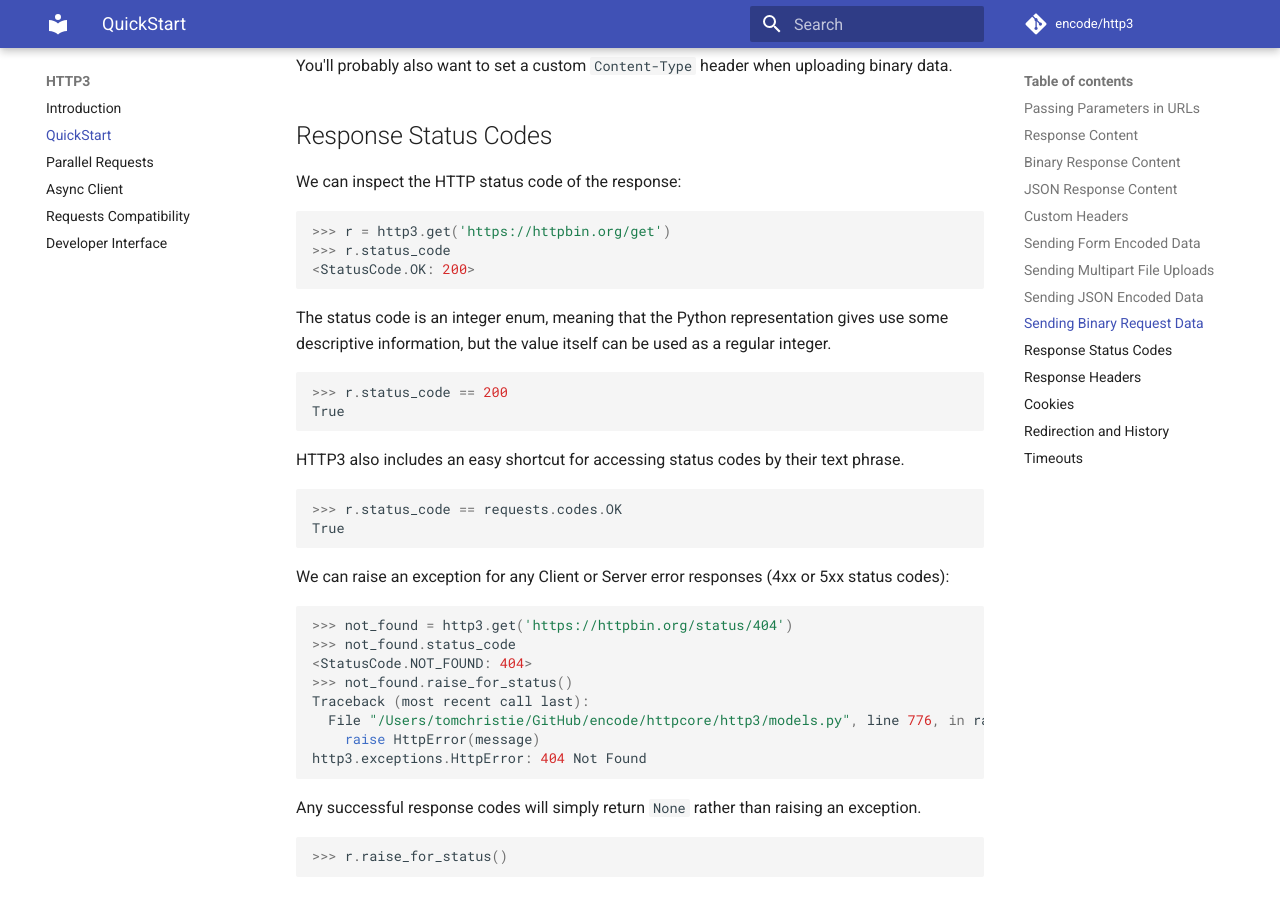
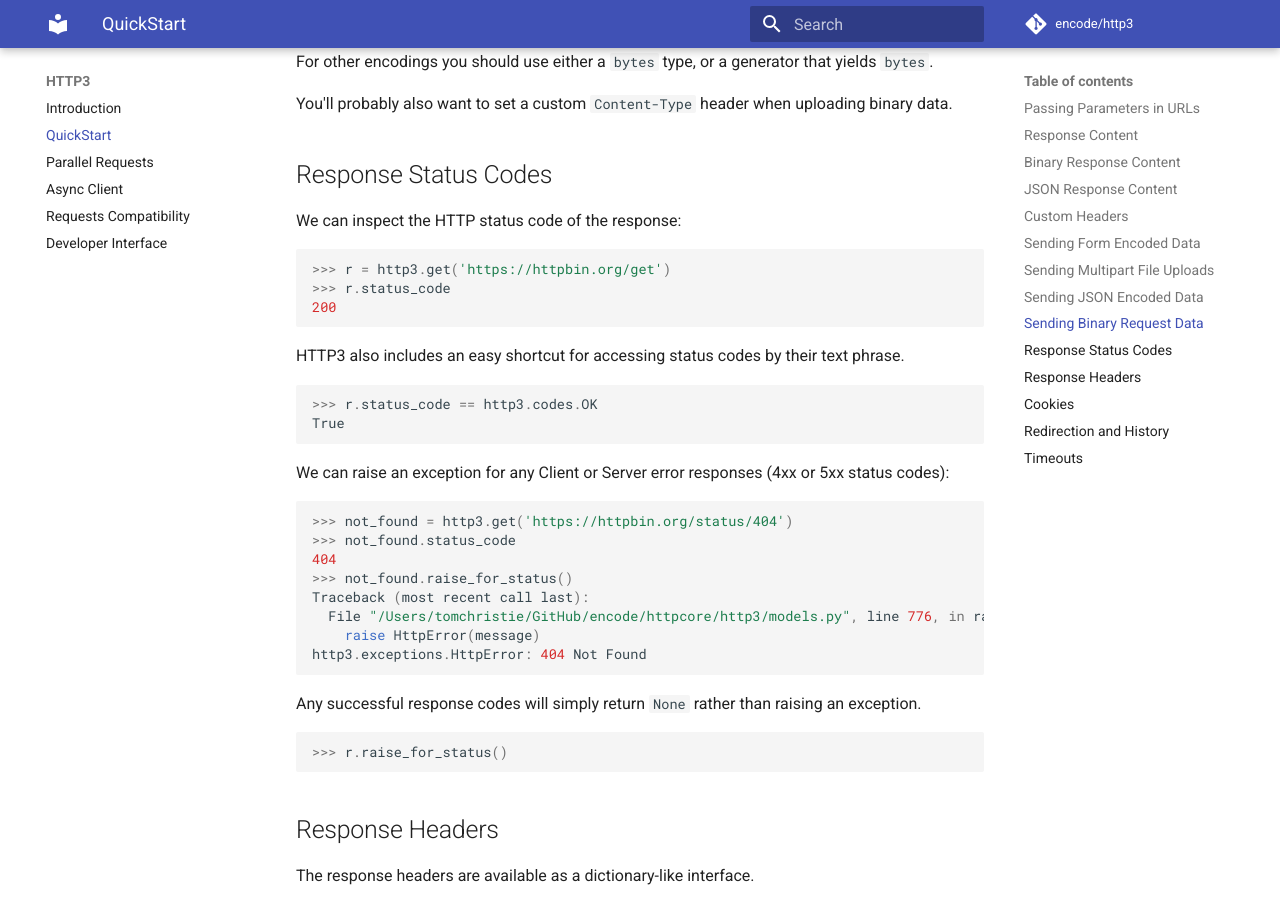
Before and after one commit to CarolinaBentrescas/httpx2, an MkDocs documentation site: the page built from docs/quickstart.md, in a window 1280 px wide and 900 px high, scrolled down 4458 px. Built offline with MkDocs 1.6.1 and Material for MkDocs 9.7.7, drawn with Linux system fonts in a browser that asks for light colours; comment, search, counter and statistics services are not loaded; some of the changed text lies outside the part shown.

Commit message:
Int status codes (#92)
* Use plain int for response.status_code

* Linting

````diff
--- a/docs/quickstart.md
+++ b/docs/quickstart.md
@@ -15,6 +15,8 @@ Now, let’s try to get a webpage.
 
 ```python
 >>> r = http3.get('https://httpbin.org/get')
+>>> r
+<Response [200 OK]>
 ```
 
 Similarly, to make an HTTP POST request:
@@ -233,21 +235,13 @@ We can inspect the HTTP status code of the response:
 ```python
 >>> r = http3.get('https://httpbin.org/get')
 >>> r.status_code
-<StatusCode.OK: 200>
-```
-
-The status code is an integer enum, meaning that the Python representation gives
-use some descriptive information, but the value itself can be used as a regular integer.
-
-```python
->>> r.status_code == 200
-True
+200
 ```
 
 HTTP3 also includes an easy shortcut for accessing status codes by their text phrase.
 
 ```python
->>> r.status_code == requests.codes.OK
+>>> r.status_code == http3.codes.OK
 True
 ```
 
@@ -256,7 +250,7 @@ We can raise an exception for any Client or Server error responses (4xx or 5xx s
 ```python
 >>> not_found = http3.get('https://httpbin.org/status/404')
 >>> not_found.status_code
-<StatusCode.NOT_FOUND: 404>
+404
 >>> not_found.raise_for_status()
 Traceback (most recent call last):
   File "/Users/tomchristie/GitHub/encode/httpcore/http3/models.py", line 776, in raise_for_status
@@ -348,9 +342,9 @@ For example, GitHub redirects all HTTP requests to HTTPS.
 >>> r.url
 URL('https://github.com/')
 >>> r.status_code
-<StatusCode.OK: 200>
+200
 >>> r.history
-[<Response [301]>]
+[<Response [301 Moved Permanently]>]
 ```
 
 You can modify the default redirection handling with the allow_redirects parameter:
@@ -370,7 +364,7 @@ If you’re making a `HEAD` request, you can use this to enable redirection:
 >>> r.url
 'https://github.com/'
 >>> r.history
-[<Response [301]>]
+[<Response [301 Moved Permanently]>]
 ```
 
 ## Timeouts
````
Also changed, not shown: README.md (+3 -1 lines), docs/api.md (+1 -1 lines), docs/index.md (+3 -1 lines), 9 other files.
